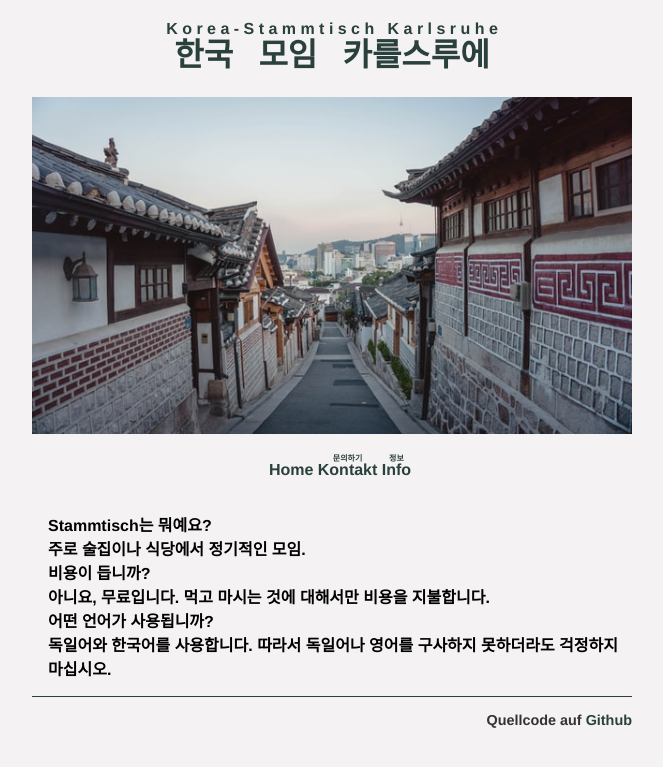
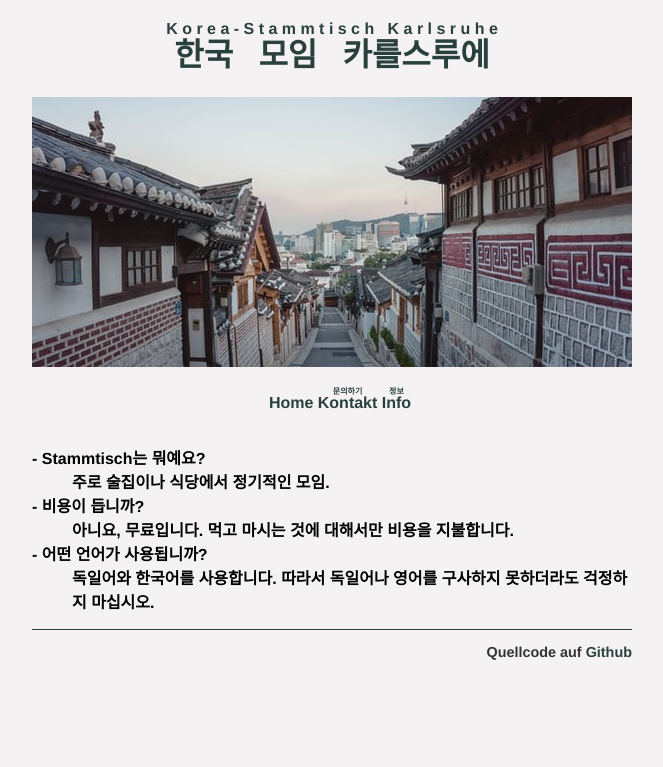
Before and after one commit to korea-stammtisch-karlsruhe/korea-stammtisch-karlsruhe.github.io, a Jekyll site: the page built from info.html, in a window 1280 px wide. Shown: the top 767 px of the page, without its empty margins (308-971 px from the left). Built offline with Jekyll 4.4.1, drawn with Linux system fonts in a browser that asks for light colours.

Commit message:
Adjust minor things
Some minor adjustments and continuing to restructure the code basis

```diff
--- a/_data/navigation.yml
+++ b/_data/navigation.yml
@@ -6,4 +6,4 @@
   link: /kontakt
 - name: Info
   korean: 정보
-  link: /info
+  link: /info.html
--- a/_sass/main.scss
+++ b/_sass/main.scss
@@ -51,14 +51,15 @@ ul {
 }
 
 h1 {
-    font-size: 2em;
     text-align: center;
     color: $link-color;
-    &:hover {
-        color: $link-color-hover;
+}
+dt {
+    font-weight: bold;
+    &::before {
+        content: "- "
     }
 }
-
 footer {
     border-top: 1px solid $link-color;
     font-size: .6em;
--- a/index.html
+++ b/index.html
@@ -7,5 +7,10 @@ title: Korea-Stammtisch Karlsruhe
 
 {% for post in site.posts limit: 1 %}
 <a href="{{ post.url }}"><h1>{{ post.title }}</h1></a>
+<div class="infohead">
+    <span>{{ post.date | date:"%Y-%m-%d" }}</span>
+    <span>{{ post.time }}</span>
+    <span>{{ post.place }}</span>
+</div>
 {{ post.content | markdownify }}
 {% endfor %}
--- /dev/null
+++ b/info.html
@@ -0,0 +1,13 @@
+---
+layout: default
+title: info
+---
+
+<dl>
+    <dt>Stammtisch는 뭐예요?</dt>
+    <dd>주로 술집이나 식당에서 정기적인 모임.</dd>
+    <dt>비용이 듭니까?</dt>
+    <dd>아니요, 무료입니다. 먹고 마시는 것에 대해서만 비용을 지불합니다.</dd>
+    <dt>어떤 언어가 사용됩니까?</dt>
+    <dd>독일어와 한국어를 사용합니다. 따라서 독일어나 영어를 구사하지 못하더라도 걱정하지 마십시오.</dd>
+</dl>
```
Also changed, not shown: info.md (deleted, +0 -11 lines), assets/images/header.jpg.
